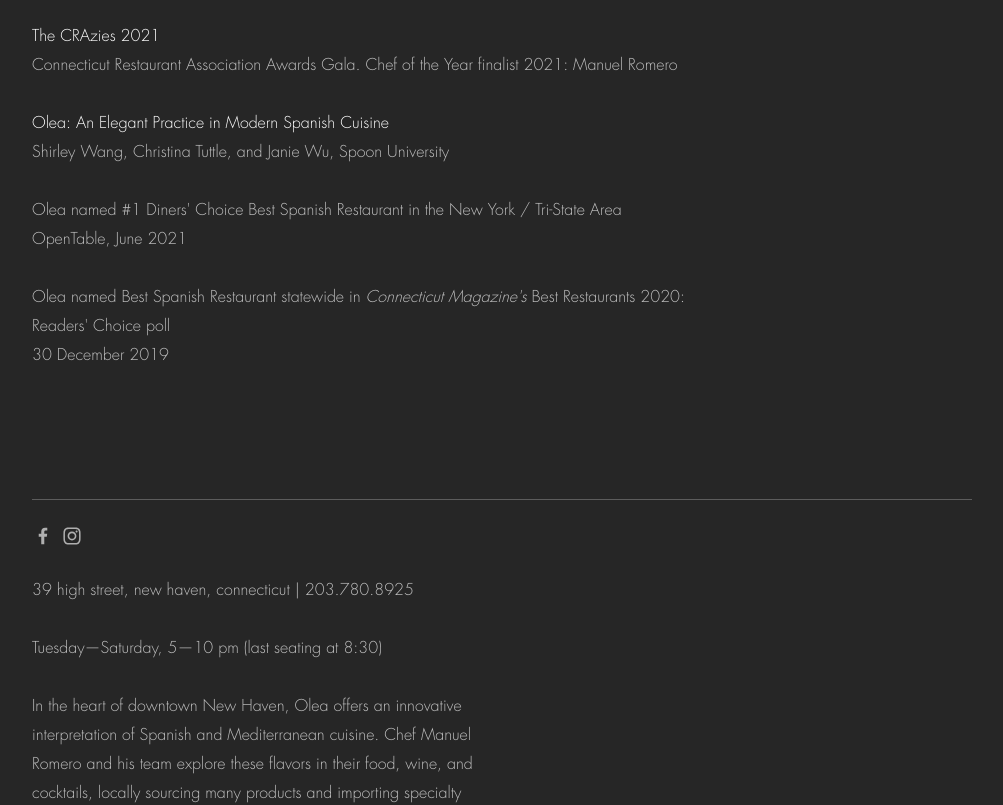
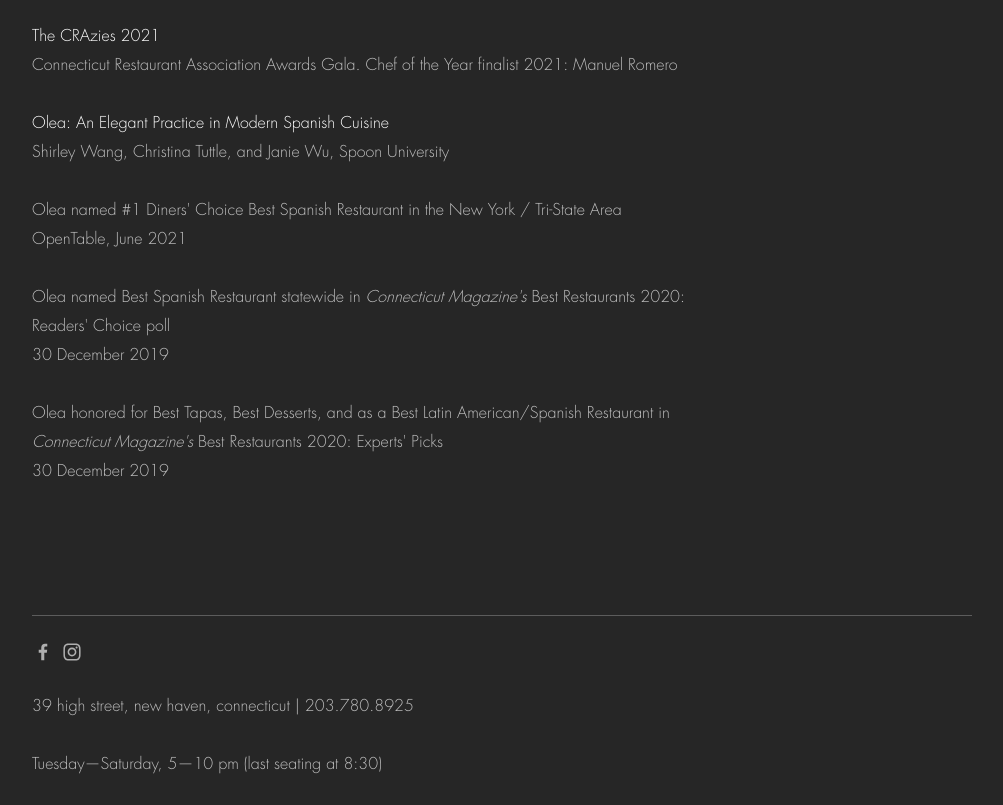
Before and after one commit to DanielAlvarez2/olea, a React (Vite) app in the folder frontend/: page /press in a window 1280 px wide. Shown: the part 1136-1941 px from the top of the page, without its empty margins (138-1141 px from the left). Built offline with nearby package versions, Linux system fonts and the light colour scheme.

Commit message:
add more entries in Press.jsx

```diff
--- a/frontend/src/Press.jsx
+++ b/frontend/src/Press.jsx
@@ -106,6 +106,12 @@ export default function Press(){
 
                             <br/><br/>
 
+                            Olea honored for Best Tapas, Best Desserts, and as a Best Latin American/Spanish Restaurant
+                            in <span style={{fontStyle:'italic'}}>Connecticut Magazine's</span> Best Restaurants 2020: Experts' Picks<br/>
+                            30 December 2019
+
+                            <br/><br/>
+
 
                         </div>{/* .press-left */}
 
```
